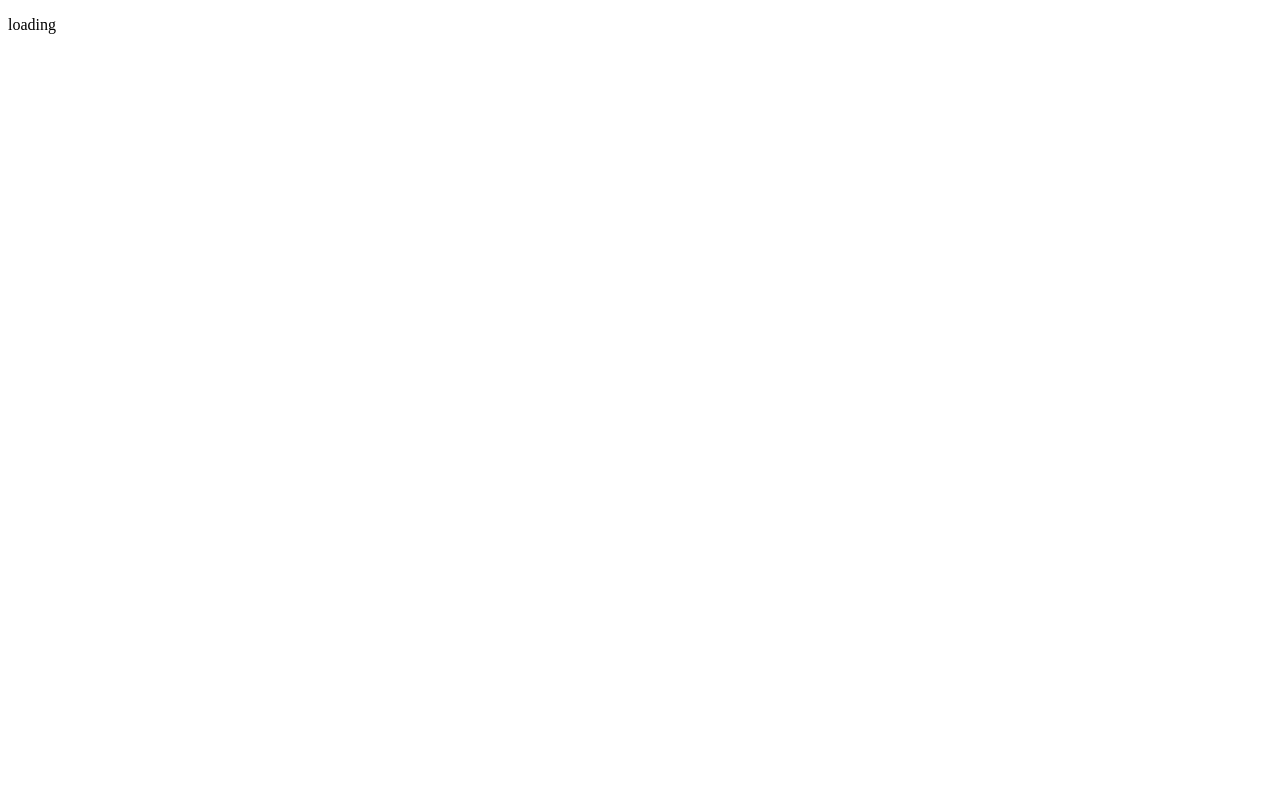
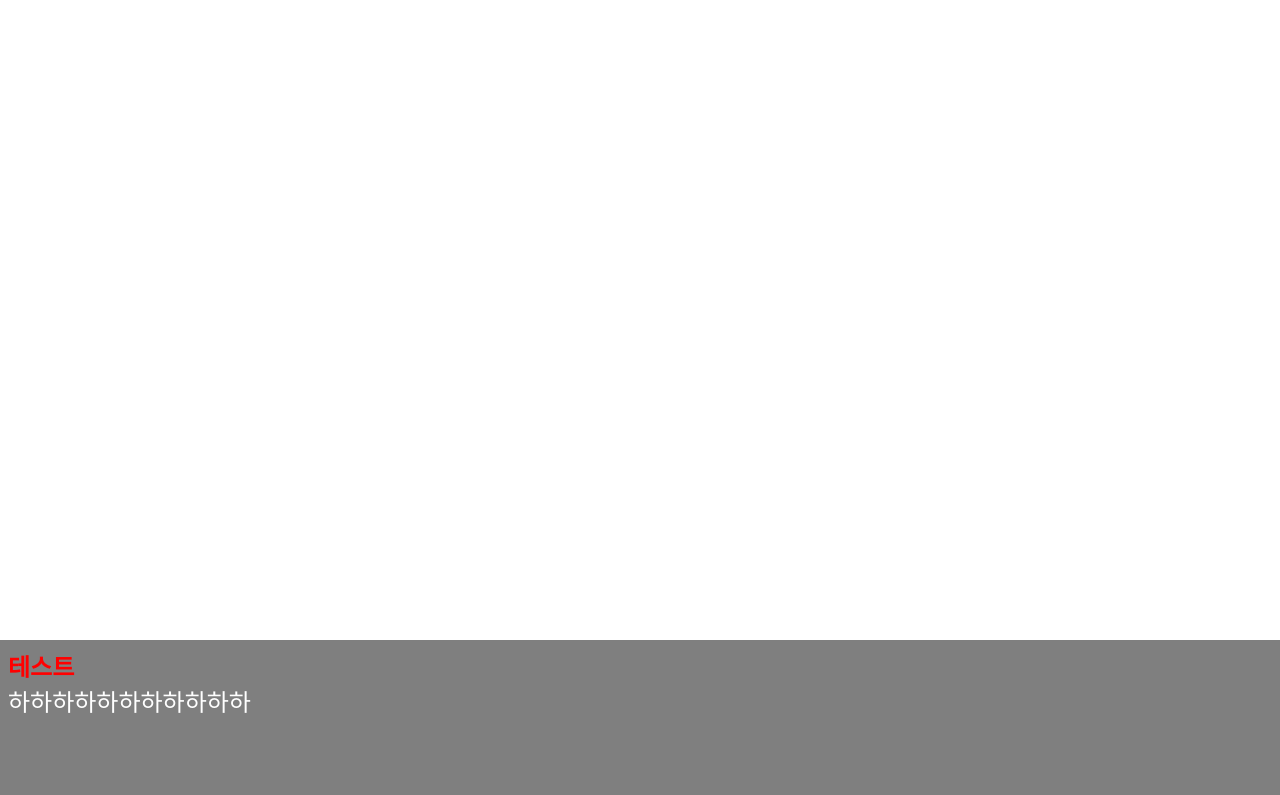
Before and after one commit to KimChunsick/portfolio, a website built with webpack: page src/index.html in a window 1280 px wide. Built offline with nearby package versions, Linux system fonts and the light colour scheme; files whose address does not match are found by name; a web font is replaced by a local one.

Commit message:
dialog 컴포넌트 구현
Signed-off-by: Kim Deokwon <codevillain@naver.com>

```diff
--- /dev/null
+++ b/src/assets/script/test.js
@@ -0,0 +1,7 @@
+export default [
+  { key: "name", value: "테스트", color: "red" },
+  { key: "talk", value: "테스트입니다." },
+  { key: "add-talk", value: " 하" },
+  { key: "add-talk", value: " 하" },
+  { key: "add-talk", value: " 하" }
+]
--- /dev/null
+++ b/src/components/Dialog/index.js
@@ -0,0 +1,62 @@
+import Component from '@/components/common/component'
+
+import './style.css'
+
+class Dialog extends Component {
+  constructor() {
+    super('InGameScene')
+    this.states = {
+      name: '',
+      nameColor: 'black',
+      text: '',
+      textSpeed: 0.1,
+      isTyping: false,
+      timer: null
+    }
+  }
+
+  mount() {
+    super.mount()
+  }
+
+  delay(amount) {
+    return new Promise((resolve, reject) => {
+      setTimeout(() => {
+        resolve()
+      }, amount)
+    })
+  }
+
+  async doTalk(text, isAdd) {
+    if (this.isTyping) {
+      return
+    }
+    this.isTyping = true
+    if (!isAdd) {
+      this.setStates({ text: '' })
+    }
+    for (const character of text) {
+      this.setStates({
+        text: this.states.text + character
+      })
+      await this.delay(this.states.textSpeed * 1000)
+    }
+    this.isTyping = false
+  }
+
+  setName(text, color) {
+    this.setStates({
+      name: text,
+      nameColor: color
+    })
+  }
+
+  render() {
+    return super.render(`
+      <span class="name" style="color: ${this.states.nameColor}">${this.states.name}</span>
+      <p class="text">${this.states.text}</p>
+    `, [{ name: 'class', value: 'dialog' }])
+  }
+}
+
+export default Dialog
--- /dev/null
+++ b/src/components/Dialog/style.css
@@ -0,0 +1,25 @@
+.dialog {
+  position: absolute;
+  left: 0;
+  bottom: 0;
+  display: flex;
+  flex-direction: column;
+  width: 100%;
+  min-height: 20%;
+  max-height: 25%;
+  padding: 1vmin;
+  background-color: rgba(0, 0, 0, 0.5);
+}
+
+.dialog > .name {
+  width: 100%;
+  font-weight: bold;
+}
+
+.dialog > .text {
+  flex: 1 1 auto;
+  width: 100%;
+  height: 100%;
+  overflow: auto;
+  color: white;
+}
--- a/src/components/common/component.js
+++ b/src/components/common/component.js
@@ -5,16 +5,17 @@ class Component {
 		this.states = {}
 		this.children = []
 		this.name = name
-		this.uniqueId = Date.now() + Math.random().toString(16).slice(2)
+		this.uniqueId = `${Date.now()}|${Math.random().toString(16).slice(2)}`
 	}
 
 	mount() {
 		this.ref = document.querySelectorAll(`[unique="${this.uniqueId}"]`)[0]
-		if (!this.ref) console.log(this.name + '이 친구는 ref가 업따! 혹시 render를 한번이라도 했나요??')
+		if (!this.ref) console.warn(this.name + '이 친구는 ref가 업따! 혹시 render를 한번이라도 했나요??')
 		this.mountChildren()
 	}
 
 	setStates(states) {
+		('setStates:', this.uniqueId)
 		this.willChangeStates(states)
 		this.states = { ...this.states, ...states }
 		if (!!this.ref) {
@@ -44,10 +45,16 @@ class Component {
 		return targetArr.map(func).toString().replace(/,/gi, '')
 	}
 
-	render(children, tag = 'div') {
+	render(children, attributes = [], tag = 'div') {
+		if (!!this.ref) {
+			return children
+		}
 		const element = document.createElement(tag)
 		element.insertAdjacentHTML('afterbegin', children)
 		element.setAttribute('unique', this.uniqueId)
+		for (const { name, value } of attributes) {
+			element.setAttribute(name, value)
+		}
 		return element.outerHTML
 	}
 
@@ -83,7 +90,7 @@ class Component {
 	addEventListener(event, callback) {
 		const target = this.ref
 		if (!target) {
-			console.log('이런 아이디는 없구나..', this.uniqueId)
+			console.warn('이런 아이디는 없구나..', this.uniqueId)
 			return
 		}
 		target.addEventListener(event, callback)
--- a/src/index.html
+++ b/src/index.html
@@ -69,6 +69,8 @@
     <link rel="canonical" href="https://the-Bang Chundeok.github.io/portfolio/">
     <link rel="shortcut icon" href="assets/imges/favicon.ico">
     <link rel="publisher" href="https://plus.google.com/u/0/116989943152763430078">
+
+    <link href='//spoqa.github.io/spoqa-han-sans/css/SpoqaHanSans-kr.css' rel='stylesheet' type='text/css'>
 </head>
 
 <body>
--- a/src/index.js
+++ b/src/index.js
@@ -1,6 +1,7 @@
-import LoadingScene from '@/scenes/LoadingScene'
+import '@/style/global.css'
+import InGameScene from '@/scenes/InGameScene'
 
 const app = document.getElementById('app')
-const loadingScene = new LoadingScene()
-app.insertAdjacentHTML('afterbegin', loadingScene.render())
-loadingScene.mount()
+const inGameScene = new InGameScene()
+app.insertAdjacentHTML('afterbegin', inGameScene.render())
+inGameScene.mount()
--- /dev/null
+++ b/src/scenes/InGameScene/index.js
@@ -0,0 +1,29 @@
+import Component from '@/components/common/component'
+import Dialog from '@/components/Dialog'
+// import script from '@/assets/script/test'
+
+import './style.css'
+
+class InGameScene extends Component {
+  constructor() {
+    super('InGameScene')
+    this.dialog = new Dialog()
+    this.addChildren(this.dialog)
+  }
+
+  mount() {
+    super.mount()
+    this.dialog.setName('테스트', 'red')
+    this.dialog.doTalk('하하하하하하하하하하하')
+  }
+
+  render() {
+    return super.render(`
+      ${this.dialog.render()}
+      `,
+       [ { name: 'class', value: 'in-game-scene' } ],
+       'section')
+  }
+}
+
+export default InGameScene
--- /dev/null
+++ b/src/scenes/InGameScene/style.css
@@ -0,0 +1,5 @@
+.in-game-scene {
+  position: relative;
+  width: 100%;
+  height: 100vh;
+}
--- a/src/scenes/LoadingScene.js
+++ /dev/null
@@ -1,17 +0,0 @@
-import Component from '@/components/common/component'
-
-class LoadingScene extends Component {
-  constructor() {
-    super('LoadingScene')
-  }
-
-  mount() {
-    super.mount()
-  }
-
-  render() {
-    return super.render('<p>loading</p>')
-  }
-}
-
-export default LoadingScene
--- /dev/null
+++ b/src/style/global.css
@@ -0,0 +1,56 @@
+/* GLOBAL STYLE */
+* {
+	box-sizing: border-box;
+	background-repeat: no-repeat;
+	text-rendering: optimizeLegibility;
+	outline: none;
+	-webkit-font-smoothing: antialiased;
+  -webkit-tap-highlight-color: transparent;
+  -ms-overflow-style: none;
+  scrollbar-width: none;
+	font-family: 'Spoqa Han Sans', 'Sans-serif';
+}
+
+/* RESET CSS */
+html, body, div, span, applet, object, iframe,
+h1, h2, h3, h4, h5, h6, p, blockquote, pre,
+a, abbr, acronym, address, big, cite, code,
+del, dfn, em, img, ins, kbd, q, s, samp,
+small, strike, strong, sub, sup, tt, var,
+b, u, i, center,
+dl, dt, dd, ol, ul, li,
+fieldset, form, label, legend,
+table, caption, tbody, tfoot, thead, tr, th, td,
+article, aside, canvas, details, embed,
+figure, figcaption, footer, header, hgroup,
+menu, nav, output, ruby, section, summary,
+time, mark, audio, video {
+	margin: 0;
+	padding: 0;
+	border: 0;
+	font-size: 100%;
+	vertical-align: baseline;
+}
+article, aside, details, figcaption, figure,
+footer, header, hgroup, menu, nav, section {
+	display: block;
+}
+body {
+	font-size: 1.5rem;
+	/* line-height: 1; */
+}
+ol, ul {
+	list-style: none;
+}
+blockquote, q {
+	quotes: none;
+}
+blockquote:before, blockquote:after,
+q:before, q:after {
+	content: '';
+	content: none;
+}
+table {
+	border-collapse: collapse;
+	border-spacing: 0;
+}
```
